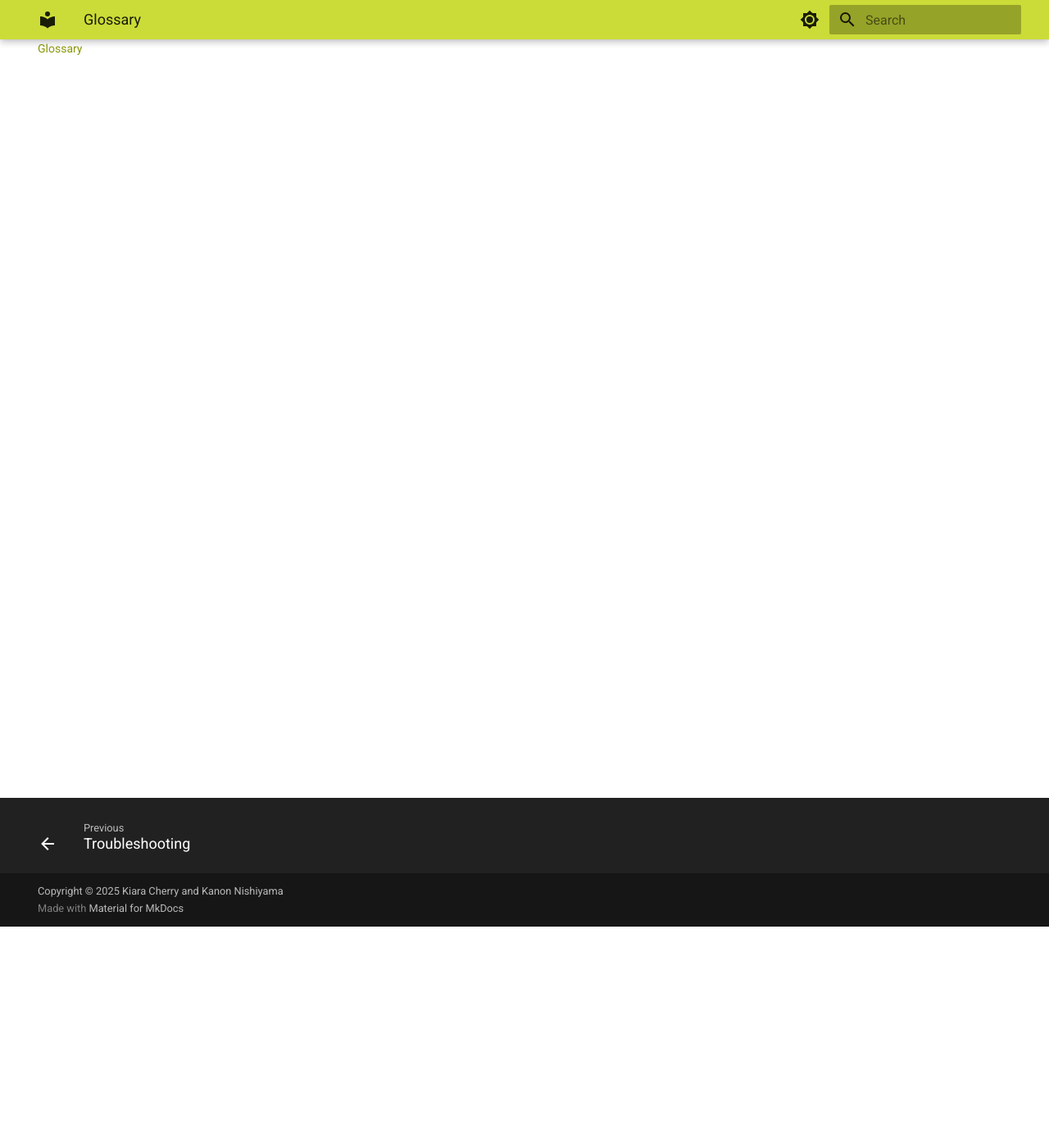
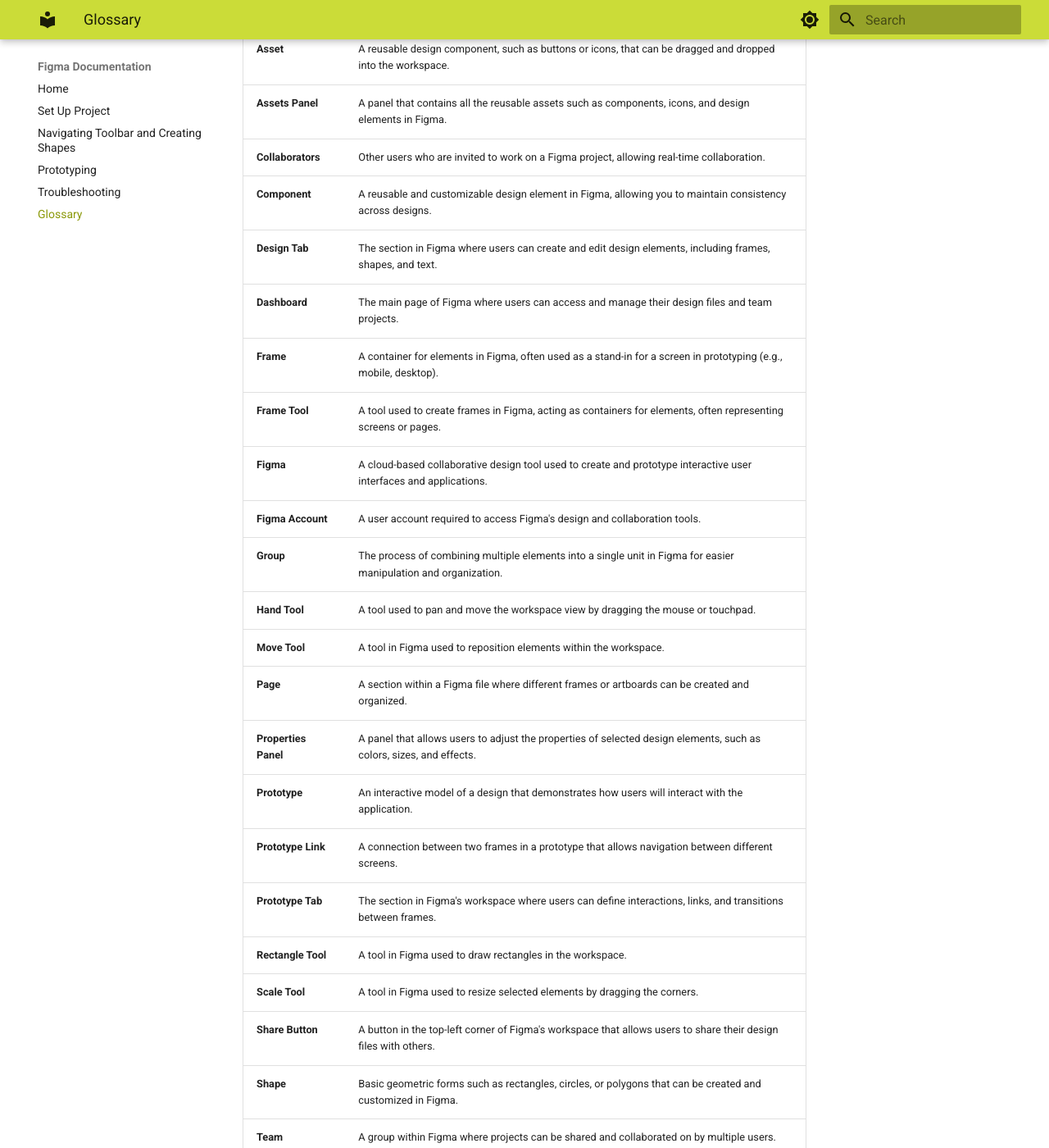
Before and after one commit to ThincutBacon/COMP-2216-Documentation, an MkDocs documentation site: the page built from docs/glossary.md, in a window 1280 px wide and 1400 px high, scrolled down 270 px. Shown: the whole window at 82% size. Built offline with MkDocs 1.6.1 and Material for MkDocs 9.7.7, drawn with Linux system fonts in a browser that asks for light colours; some of the changed text lies outside the part shown.

Commit message:
Add glossary for key words that are used often

```diff
--- a/docs/glossary.md
+++ b/docs/glossary.md
@@ -1 +1,32 @@
 # Glossary
+
+# Glossary
+
+| Term                     | Definition                                                                                                   |
+|--------------------------|--------------------------------------------------------------------------------------------------------------|
+| **Asset**                 | A reusable design component, such as buttons or icons, that can be dragged and dropped into the workspace.     |
+| **Assets Panel**          | A panel that contains all the reusable assets such as components, icons, and design elements in Figma.        |
+| **Collaborators**         | Other users who are invited to work on a Figma project, allowing real-time collaboration.                     |
+| **Component**             | A reusable and customizable design element in Figma, allowing you to maintain consistency across designs.      |
+| **Design Tab**            | The section in Figma where users can create and edit design elements, including frames, shapes, and text.      |
+| **Dashboard**             | The main page of Figma where users can access and manage their design files and team projects.                |
+| **Frame**                 | A container for elements in Figma, often used as a stand-in for a screen in prototyping (e.g., mobile, desktop). |
+| **Frame Tool**            | A tool used to create frames in Figma, acting as containers for elements, often representing screens or pages.  |
+| **Figma**                 | A cloud-based collaborative design tool used to create and prototype interactive user interfaces and applications. |
+| **Figma Account**         | A user account required to access Figma's design and collaboration tools.                                   |
+| **Group**                 | The process of combining multiple elements into a single unit in Figma for easier manipulation and organization. |
+| **Hand Tool**             | A tool used to pan and move the workspace view by dragging the mouse or touchpad.                             |
+| **Move Tool**             | A tool in Figma used to reposition elements within the workspace.                                             |
+| **Page**                  | A section within a Figma file where different frames or artboards can be created and organized.              |
+| **Properties Panel**      | A panel that allows users to adjust the properties of selected design elements, such as colors, sizes, and effects. |
+| **Prototype**             | An interactive model of a design that demonstrates how users will interact with the application.              |
+| **Prototype Link**        | A connection between two frames in a prototype that allows navigation between different screens.              |
+| **Prototype Tab**         | The section in Figma's workspace where users can define interactions, links, and transitions between frames.   |
+| **Rectangle Tool**        | A tool in Figma used to draw rectangles in the workspace.                                                     |
+| **Scale Tool**            | A tool in Figma used to resize selected elements by dragging the corners.                                    |
+| **Share Button**          | A button in the top-left corner of Figma's workspace that allows users to share their design files with others. |
+| **Shape**                 | Basic geometric forms such as rectangles, circles, or polygons that can be created and customized in Figma.   |
+| **Team**                  | A group within Figma where projects can be shared and collaborated on by multiple users.                     |
+| **Toolbar**               | A section in Figma's workspace that contains various tools for manipulating and creating design elements.      |
+| **Zoom In/Out**           | A function to change the view level of the workspace for either a closer or wider look at the design.          |
+| **Zoom Tool**             | A tool in Figma
```
